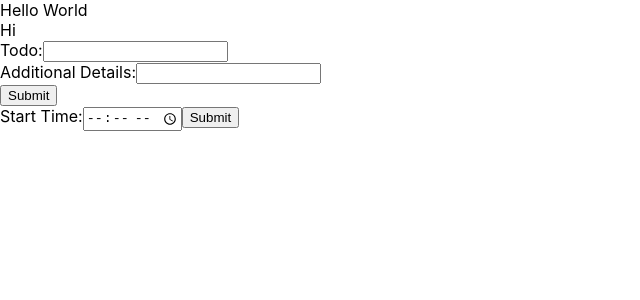
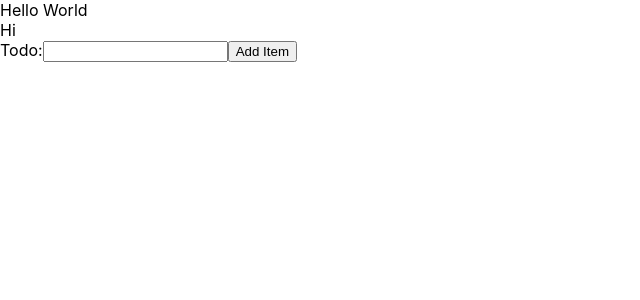
Before and after one commit to Wong-S/mintbean-Goals-Project, a React (Create React App) app: page / in a window 1280 px wide. Shown: the top 300 px of the page, without its empty margins (0-640 px from the left). Built offline with nearby package versions, Linux system fonts and the light colour scheme.

Commit message:
Fix add todo function and DOM elements

```diff
--- a/src/App.js
+++ b/src/App.js
@@ -7,22 +7,30 @@ import * as moment from 'moment';
 
 function AddTodo() {
 
-  const [todoTitle, setTitle] = React.useState('');
-  const[todoDetail, setDetail] = React.useState('');
+  const [todoTitle, setTitle] = React.useState("");
+  // const[todoDetail, setDetail] = React.useState("");
+
 
   function handleTodo(evt) {
     evt.preventDefault();
     console.log(todoTitle);
-    console.log(todoDetail);
+    // console.log(todoDetail);
     alert('you submitted Todo item')
 
-    const displayTitle = document.querySelector('#todo-title').textContent = todoTitle
-    const displayDetails = document.querySelector('#todo-detail').textContent = todoDetail
+    // const displayTitle = document.querySelector('#todo-title').textContent = todoTitle
+    // const displayDetails = document.querySelector('#todo-detail').textContent = todoDetail
 
 
-    const todoList = [];
-    todoList.push(todoTitle);
-    console.log(todoList);
+    const todoTitleList = [];
+    todoTitleList.push(todoTitle);
+    //console.log(todoList);
+
+    //NOTE: Create a new element and append the todoTitle and todoDetails.
+    let elementTitle = document.createElement("p");
+    document.querySelector("#todo-title").appendChild(elementTitle).textContent = todoTitleList;
+    // document.getElementById("").textContent = todoList;
+    // document.querySelector(p).textContent;
+
   }
 
 
@@ -32,10 +40,10 @@ function AddTodo() {
 
   }
 
-  function handleTodoDetailChange(evt) {
-    setDetail(evt.target.value);
+  // function handleTodoDetailChange(evt) {
+  //   setDetail(evt.target.value);
 
-  }
+  // }
 
 
 
@@ -47,20 +55,21 @@ function AddTodo() {
         <form onSubmit = {handleTodo}>
             Todo:
             <input value={todoTitle} onChange = {handleTodoTitleChange} type="text"></input>
+            <button>Add Item</button>
             <br></br>
-            Additional Details:
-            <input value={todoDetail} onChange = {handleTodoDetailChange} type="text"></input>
-            <br></br>
-            <button>Submit</button>
+            {/* Additional Details:
+            <input value={todoDetail} onChange = {handleTodoDetailChange} type="text"></input> */}
+            {/* <br></br> */}
+
         </form>
 
         <div id = "todo-title">
 
         </div>
 
-        <div id = "todo-detail">
+        {/* <div id = "todo-detail">
 
-        </div>
+        </div> */}
         <div>
 
 
@@ -96,61 +105,61 @@ function AddTodo() {
 
 //NOTE: Time at 1:10AM and 12:52PM yields negative time results!!! So i prob need to factor in military time potentially for AM vs PM...
 
-function SetTime() {
-// eslint-disable-next-line
-  const [time, setTime ] = React.useState('');
-// eslint-disable-next-line
-  function handleTime(evt) {
-    evt.preventDefault();
-    console.log(time);
-    alert('you submitted the form');
+// function SetTime() {
+// // eslint-disable-next-line
+//   const [time, setTime ] = React.useState('');
+// // eslint-disable-next-line
+//   function handleTime(evt) {
+//     evt.preventDefault();
+//     console.log(time);
+//     alert('you submitted the form');
 
     // Once I get the time, then make a countdown
-    function countDown() {
-      console.log(time)
+    // function countDown() {
+    //   console.log(time)
 
-      alert('This is the moment.js now time alert')
-      let nowTime = moment()
-      nowTime = moment(nowTime).format("hh:mm");
-      console.log(nowTime); //Getting current time from moment.js -> '12:35'
-      alert('This is the second alert')
-      // return console.log(time)
+    //   alert('This is the moment.js now time alert')
+    //   let nowTime = moment()
+    //   nowTime = moment(nowTime).format("hh:mm");
+    //   console.log(nowTime); //Getting current time from moment.js -> '12:35'
+    //   alert('This is the second alert')
+    //   // return console.log(time)
 
-      //Now subtract the chosen user time from the selected time to get a total hours and min
-      let startTime = moment.duration(time, "HH:mm");
-      console.log(startTime);
+    //   //Now subtract the chosen user time from the selected time to get a total hours and min
+    //   let startTime = moment.duration(time, "HH:mm");
+    //   console.log(startTime);
 
-      let endTime = moment.duration(nowTime, "HH:mm");
-      console.log(endTime);
-      // const endTime = moment.duration()
-      let timeDifference = endTime.subtract(startTime);
-      console.log(timeDifference); //return a dict obj
+    //   let endTime = moment.duration(nowTime, "HH:mm");
+    //   console.log(endTime);
+    //   // const endTime = moment.duration()
+    //   let timeDifference = endTime.subtract(startTime);
+    //   console.log(timeDifference); //return a dict obj
 
-      timeDifference.hours();
-      console.log(timeDifference.hours()) //display the hours
-      console.log(typeof timeDifference.hours()) //Data type is a Number!!
+    //   timeDifference.hours();
+    //   console.log(timeDifference.hours()) //display the hours
+    //   console.log(typeof timeDifference.hours()) //Data type is a Number!!
 
-      timeDifference.minutes();
-      console.log(timeDifference.minutes()); //display the minutes
+    //   timeDifference.minutes();
+    //   console.log(timeDifference.minutes()); //display the minutes
 
-      //Now start the count down passing in the hours and minutes
+    //   //Now start the count down passing in the hours and minutes
 
-      //First put the hours and minutes display on the frontend html
-      const inputTime = document.querySelector('#countdown').textContent = timeDifference.hours() + ":" + timeDifference.minutes()
+    //   //First put the hours and minutes display on the frontend html
+    //   const inputTime = document.querySelector('#countdown').textContent = timeDifference.hours() + ":" + timeDifference.minutes()
 
-      //Then get the time that we just put in the html
-      const timeCount = document.getElementById('countdown');
+    //   //Then get the time that we just put in the html
+    //   const timeCount = document.getElementById('countdown');
 
 
       // countdown code starts here
-      function updateCountDown () {
-        const currentTimeNow = moment();
-        const formatTimeHoursMinutes = currentTimeNow.format('hh:mm');
+      // function updateCountDown () {
+      //   const currentTimeNow = moment();
+      //   const formatTimeHoursMinutes = currentTimeNow.format('hh:mm');
 
-        timeCount.textContent = formatTimeHoursMinutes;
-      }
+      //   timeCount.textContent = formatTimeHoursMinutes;
+      // }
 
-      setInterval(updateCountDown, 1000);
+      // setInterval(updateCountDown, 1000);
 
 
 
@@ -217,31 +226,31 @@ function SetTime() {
 
       // }, 1000);
 
-    }
-    countDown()
+//     }
+//     countDown()
 
-  }
+//   }
 
-  function handleTimeChange(evt) {
-    setTime(evt.target.value)
-  }
+//   function handleTimeChange(evt) {
+//     setTime(evt.target.value)
+//   }
 
 
 
 
-  return (
-    <div>
-        <form onSubmit={handleTime}>
-            Start Time:
-            {/* Will accept time between 12AM to 12PM */}
-            <input value={time} onChange = {handleTimeChange} type="time" min="24:00" max="24:00"></input>
+//   return (
+//     <div>
+//         <form onSubmit={handleTime}>
+//             Start Time:
+//             {/* Will accept time between 12AM to 12PM */}
+//             <input value={time} onChange = {handleTimeChange} type="time" min="24:00" max="24:00"></input>
 
-            <button>Submit</button>
-        </form>
+//             <button>Submit</button>
+//         </form>
 
-        <div id = "countdown"></div>
-    </div>
-)};
+//         <div id = "countdown"></div>
+//     </div>
+// )};
 
 
 
@@ -251,7 +260,7 @@ function App() {
       <AddTodo />
 
       {/* <Button /> */}
-      <SetTime />
+      {/* <SetTime /> */}
 
     </div>
   );
```
